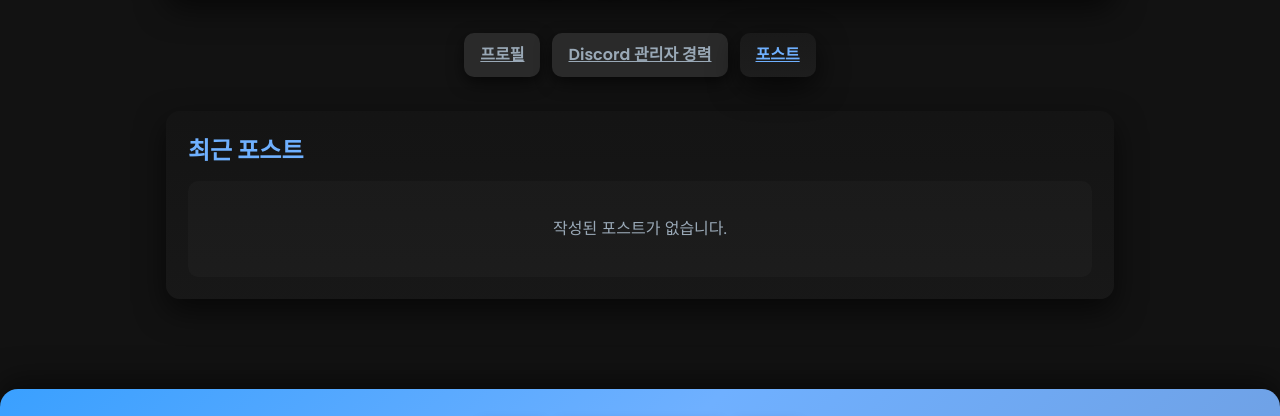
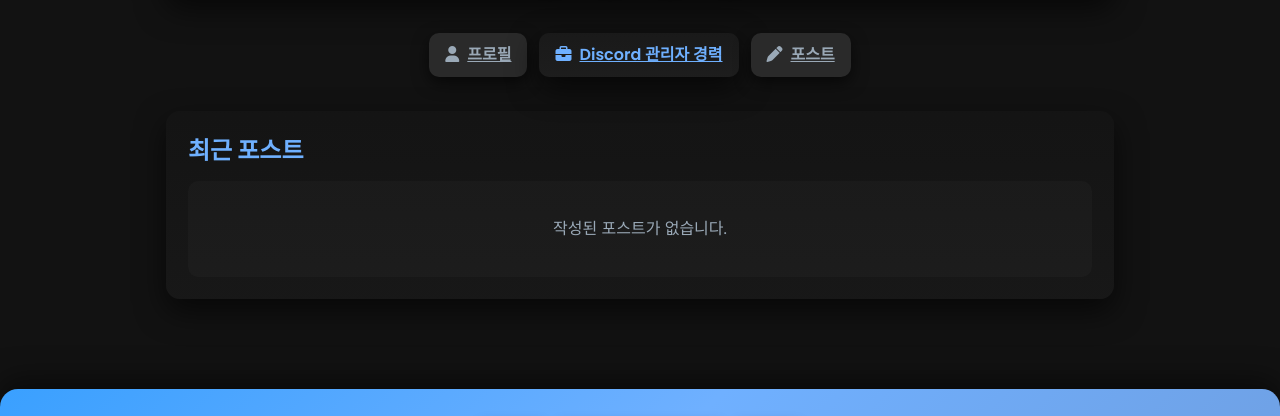
Before and after one commit to OrangeBlue2336/orangeblue2336.github.io, a plain HTML site: page posts.html in a window 1280 px wide. Shown: the part 354-770 px from the top of the page. Drawn offline with Linux system fonts and the light colour scheme.

Commit message:
Update posts.html
포스트에서 일부 아이콘이 표시되지 않는 이슈 수정

```diff
--- a/posts.html
+++ b/posts.html
@@ -25,10 +25,10 @@
       </div>
     </section>
 
-    <nav class="tabs">
-      <a class="tab" href="index.html">프로필</a>
-      <a class="tab" href="portfolio.html">Discord 관리자 경력</a>
-      <a class="tab active" href="posts.html">포스트</a>
+   <nav class="tabs">
+      <a class="tab" href="index.html"><i class="fa fa-user" style="margin-right:8px"></i>프로필</a>
+      <a class="tab active" href="portfolio.html"><i class="fa fa-briefcase" style="margin-right:8px"></i>Discord 관리자 경력</a>
+      <a class="tab" href="posts.html"><i class="fa fa-pen" style="margin-right:8px"></i>포스트</a>
     </nav>
 
     <section class="card">
```
